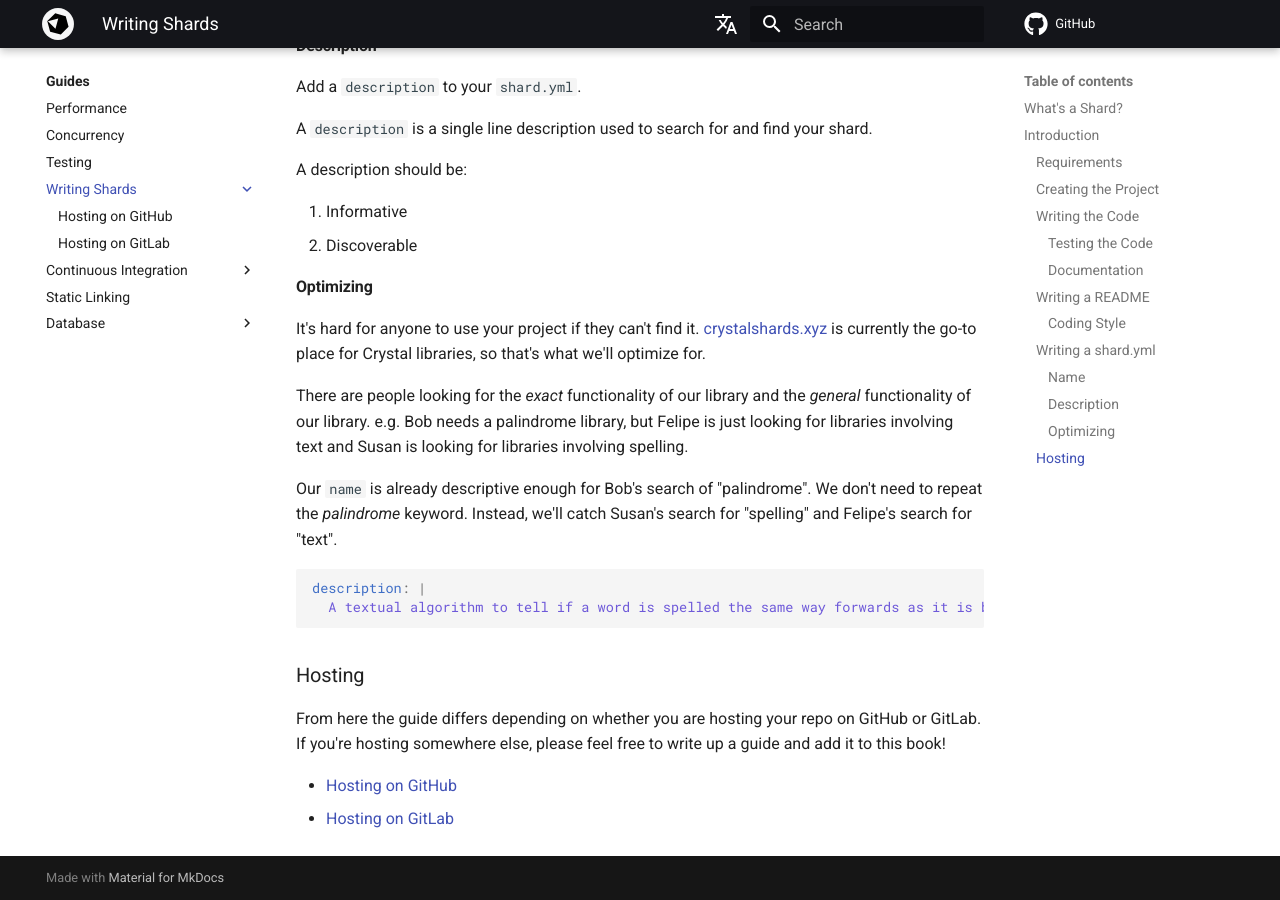
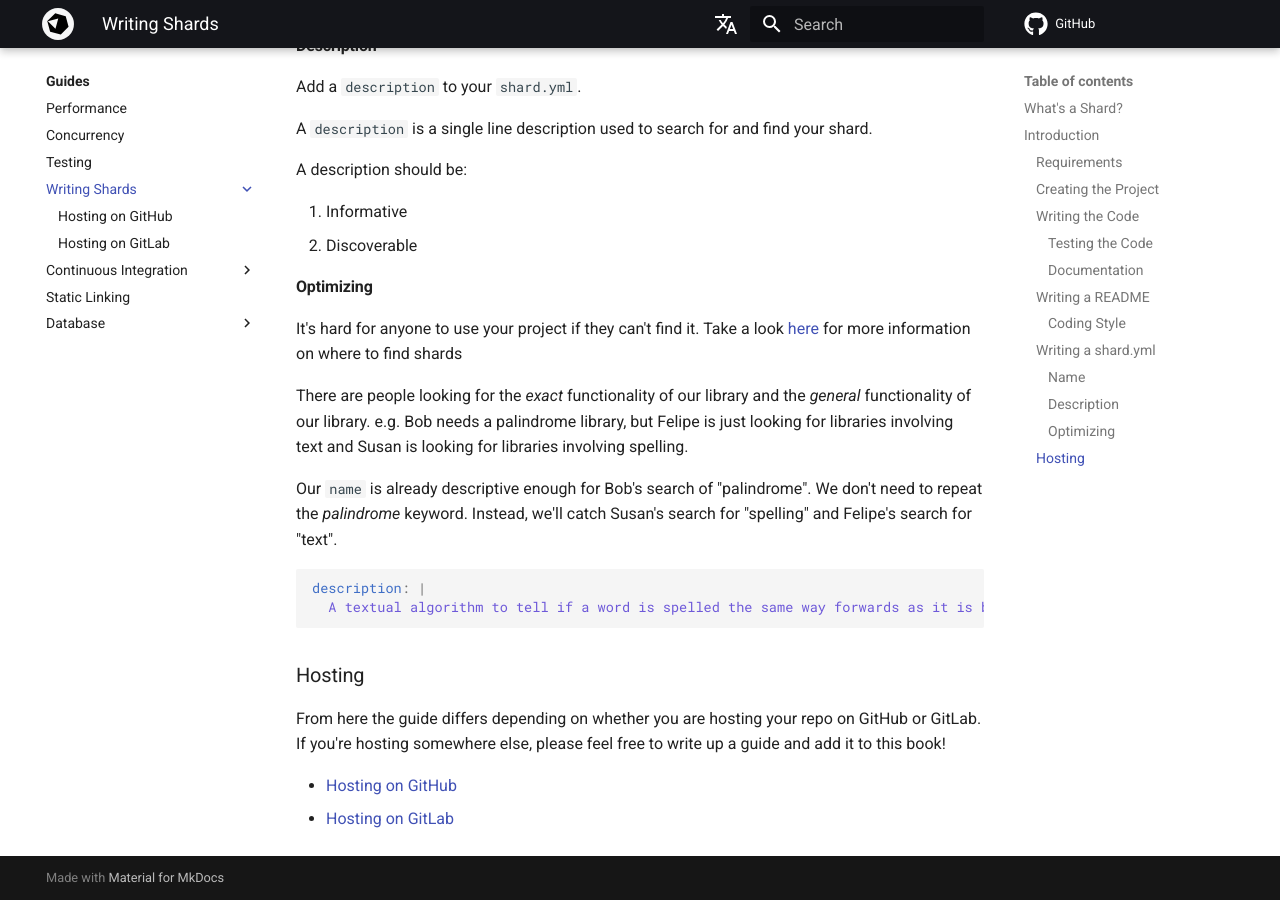
Before and after one commit to crystal-lang/crystal-book, an MkDocs documentation site: the page built from docs/guides/writing_shards.md, in a window 1280 px wide and 900 px high, scrolled down 3633 px. Built offline with MkDocs 1.6.1 and Material for MkDocs 9.7.7, drawn with Linux system fonts in a browser that asks for light colours; nearby versions of some CDN libraries; library files that are not in the unit come from our copies; comment, search, counter and statistics services are not loaded.

Commit message:
Update writing_shards.md

```diff
--- a/docs/guides/writing_shards.md
+++ b/docs/guides/writing_shards.md
@@ -160,7 +160,7 @@ A description should be:
 #### Optimizing
 
 It's hard for anyone to use your project if they can't find it.
-[crystalshards.xyz](https://crystalshards.org/) is currently the go-to place for Crystal libraries, so that's what we'll optimize for.
+Take a look [here](https://crystal-lang.org/community/#shards) for more information on where to find shards
 
 There are people looking for the _exact_ functionality of our library and the _general_ functionality of our library.
 e.g. Bob needs a palindrome library, but Felipe is just looking for libraries involving text and Susan is looking for libraries involving spelling.
```
